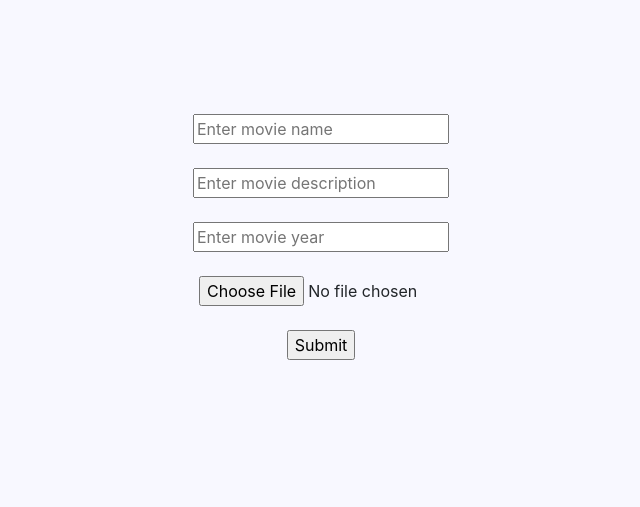
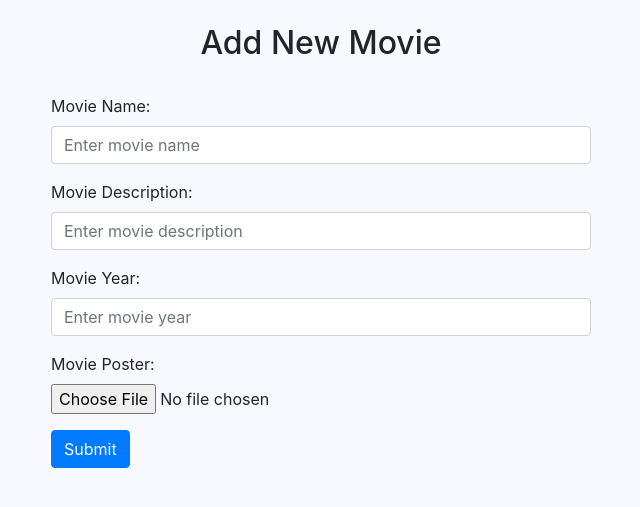
Before and after one commit to merahulkrishnan/movie-project, a Django app: page /add/ in a window 1280 px wide. Shown: the part 56-563 px from the top of the page, without its empty margins (319-959 px from the left). Run offline with Django 4.2, Linux system fonts and the light colour scheme; some libraries are stand-ins or nearby versions.

Commit message:
Design updated

```diff
--- a/templates/add.html
+++ b/templates/add.html
@@ -1,17 +1,40 @@
 {% extends 'base.html' %}
+
+{% block head %}
+
+<!-- Import Bootstrap CSS -->
+<link rel="stylesheet" href="https://stackpath.bootstrapcdn.com/bootstrap/4.5.0/css/bootstrap.min.css">
+
+{% endblock %}
+
 {% block body %}
 
-<form method="POST" enctype="multipart/form-data">
-    {% csrf_token %}
-    <div style="padding-top:90px;">
-    <center>
-    <input type="text" name="name" placeholder="Enter movie name"><br><br>
-    <input type="text" name="desc" placeholder="Enter movie description"><br><br>
-    <input type="number" name="year" placeholder="Enter movie year"><br><br>
-    <div style="padding-left:100px;"><input type="file" name="img"><br><br></div>
-    <input type="submit">
-    </center>
+<div class="container">
+    <div class="row justify-content-center">
+        <div class="col-md-6">
+            <form method="POST" enctype="multipart/form-data">
+                {% csrf_token %}
+                <h2 class="text-center">Add New Movie</h2>
+                <br>
+                <div class="form-group">
+                    <label for="name">Movie Name:</label>
+                    <input type="text" class="form-control" name="name" id="name" placeholder="Enter movie name">
+                </div>
+                <div class="form-group">
+                    <label for="desc">Movie Description:</label>
+                    <input type="text" class="form-control" name="desc" id="desc" placeholder="Enter movie description">
+                </div>
+                <div class="form-group">
+                    <label for="year">Movie Year:</label>
+                    <input type="number" class="form-control" name="year" id="year" placeholder="Enter movie year">
+                </div>
+                <div class="form-group">
+                    <label for="img">Movie Poster:</label>
+                    <input type="file" class="form-control-file" name="img" id="img">
+                </div>
+               <button type="submit" class="btn btn-primary">Submit</button>
+            </form>
+        </div>
     </div>
-</form>
-
+</div>
 {% endblock %}
```
